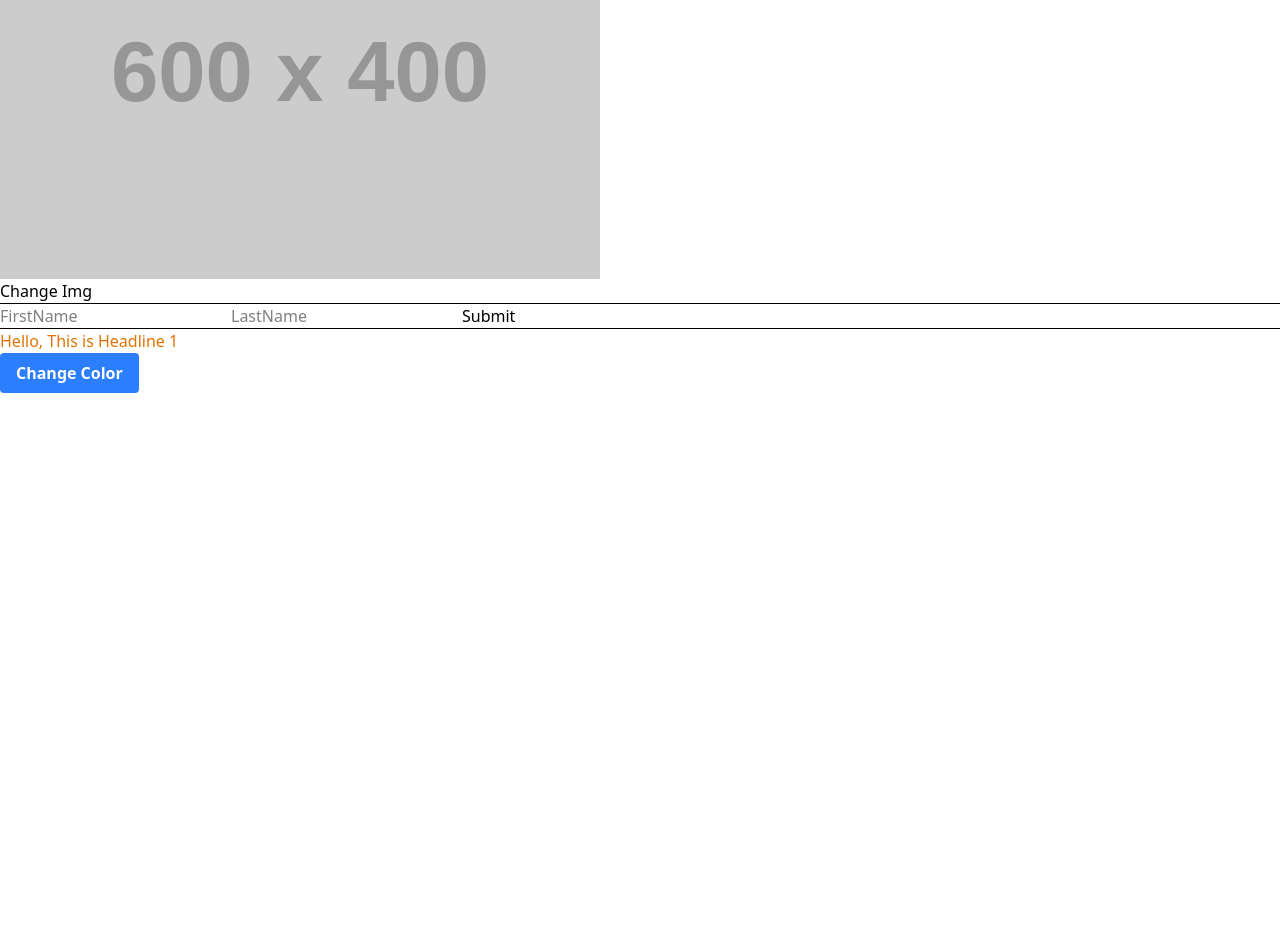
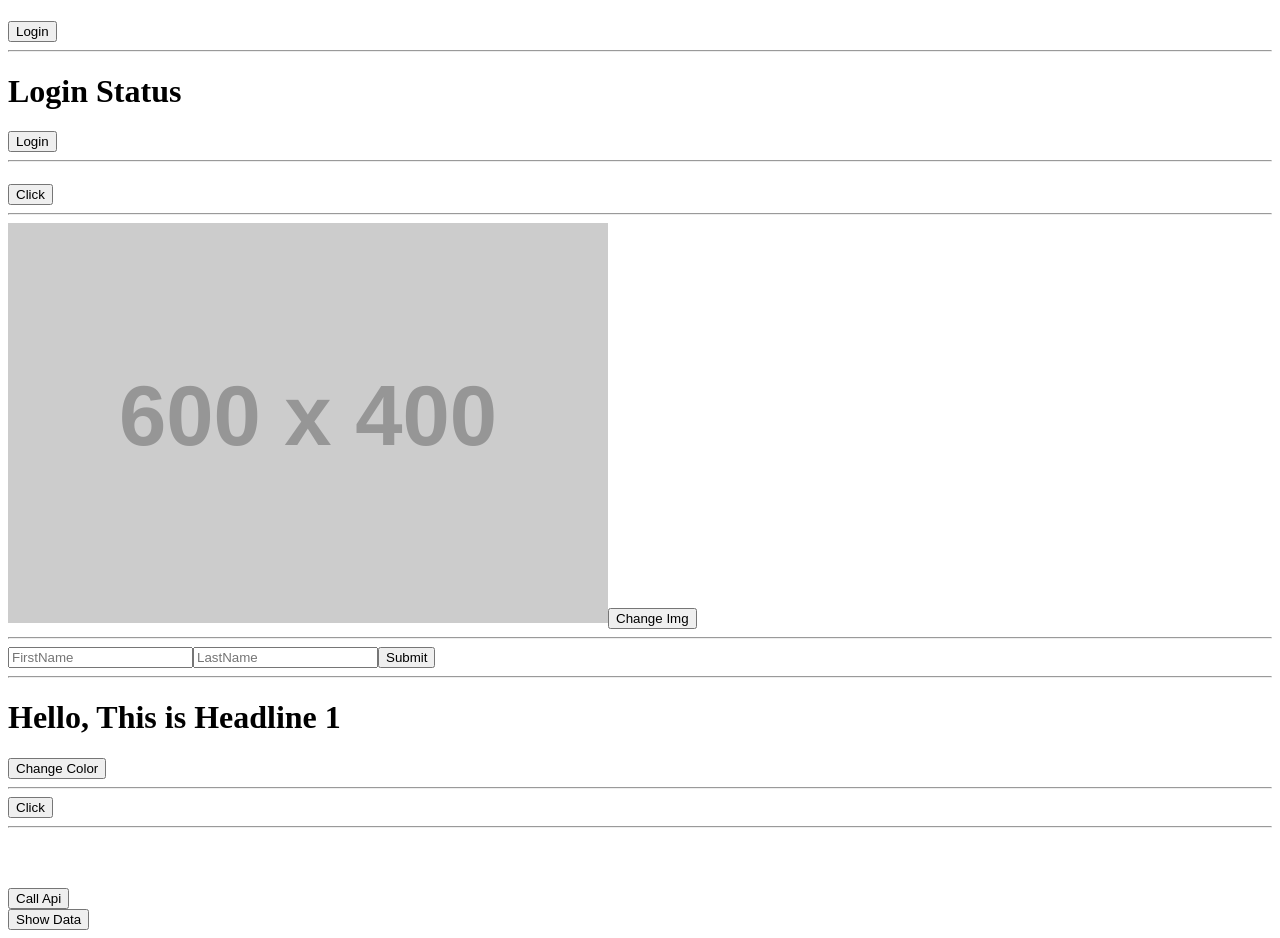
Before and after one commit to nayan-mia-09/practice-react, a React (Vite) app in the folder basic-practice/: page / in a window 1280 px wide. Shown: the part 440-1378 px from the top of the page. Before the commit the page ends 833 px from the top, so only its background shows below. Built offline with nearby package versions, Linux system fonts and the light colour scheme.

Commit message:
Api Call useRef

```diff
--- a/basic-practice/src/App.jsx
+++ b/basic-practice/src/App.jsx
@@ -1,5 +1,7 @@
+import HookApiDataCall from "./hook/HookApiDataCall";
 import HookCssColorCng from "./hook/HookCssColorCng";
 import HookInput from "./hook/HookInput";
+import HookNumRef from "./hook/HookNumRef";
 import HookRef from "./hook/HookRef";
 import HookRefImg from "./hook/HookRefImg";
 import Page1 from "./pages/Page1";
@@ -66,6 +68,11 @@ const App = () => {
 <HookInput/>
 <hr />
 <HookCssColorCng/>
+<hr />
+<HookNumRef/>
+<hr />
+<br /><br />
+<HookApiDataCall/>
 
 
 
--- /dev/null
+++ b/basic-practice/src/hook/HookApiDataCall.jsx
@@ -0,0 +1,25 @@
+import { useRef } from "react"
+
+
+
+const HookApiDataCall = () => {
+    const ApiData = useRef(null);
+    const Ptag = useRef(null);
+    const CallApi =async () =>{
+        const response = await fetch('https://dummyjson.com/products')
+        ApiData.current = await response.json();
+    }
+    const ShowData = () =>{
+        Ptag.current.innerHTML = JSON.stringify(ApiData.current)
+    }
+  return (
+    <div>
+        <p ref={Ptag}></p>
+      <button onClick={CallApi}>Call Api</button>
+      <br />
+      <button onClick={ShowData}>Show Data</button>
+    </div>
+  )
+}
+
+export default HookApiDataCall
--- /dev/null
+++ b/basic-practice/src/hook/HookNumRef.jsx
@@ -0,0 +1,18 @@
+import { useRef } from "react"
+
+
+const HookNumRef = () => {
+    const Number = useRef(0);
+    const Change = () =>{
+        Number.current++;
+        console.log(Number.current)
+    }
+  return (
+    <div>
+
+      <button className="bg-blue-500 hover:bg-blue-700 text-white font-bold py-2 px-4" onClick={Change}>Click</button>
+    </div>
+  )
+}
+
+export default HookNumRef
--- a/basic-practice/src/index.css
+++ b/basic-practice/src/index.css
@@ -1 +1 @@
-@import "tailwindcss";
+/* @import "tailwindcss"; */
```
